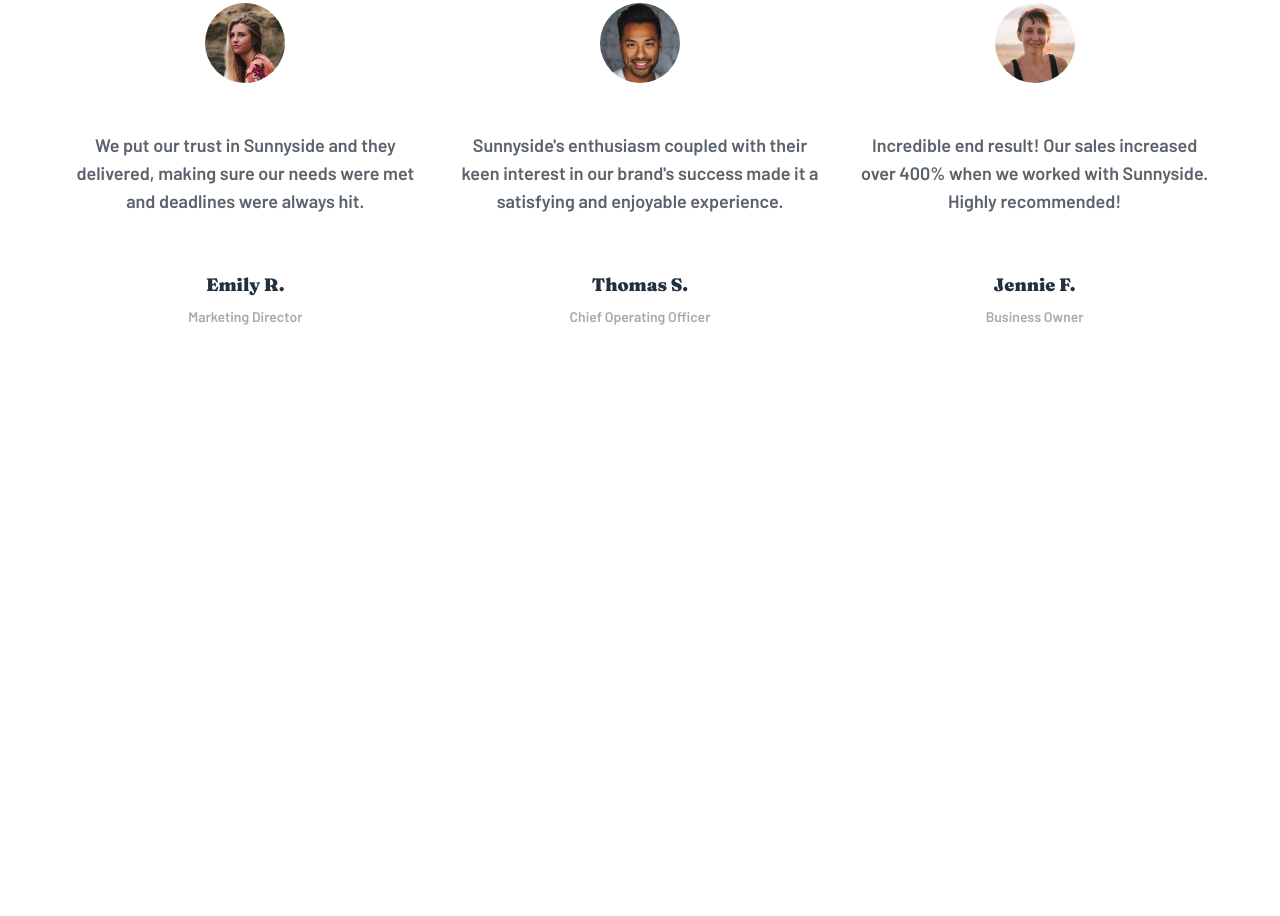
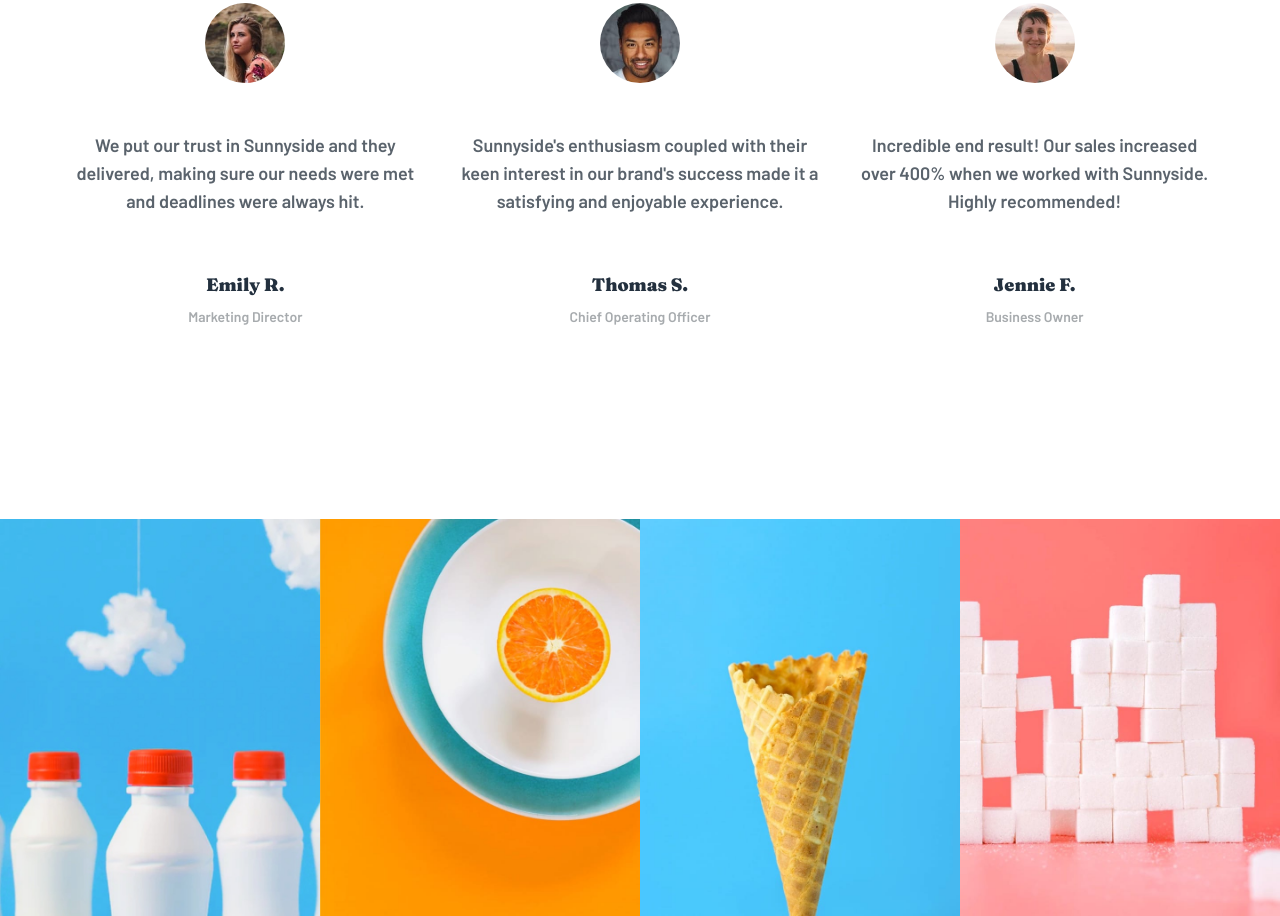
Before and after one commit to LeeConnelly12/sunnyside-landing-page, a website built with Vite: page index.html in a window 1280 px wide. Shown: the part 2581-3497 px from the top of the page. Before the commit the page ends 3100 px from the top, so only its background shows below. Built offline with nearby package versions, Linux system fonts and the light colour scheme.

Commit message:
Create gallery section

```diff
--- a/index.html
+++ b/index.html
@@ -104,5 +104,24 @@
         </div>
     </section>
 
+    <section class="grid grid-cols-2 md:grid-cols-4 max-w-max mx-auto">
+        <picture>
+            <source media="(min-width: 768px)" srcset="/milk-bottles-desktop.jpg">
+            <img src="/milk-bottles.jpg" alt="3 Milk bottles with clouds." class="w-full">
+        </picture>
+        <picture>
+            <source media="(min-width: 768px)" srcset="/orange-desktop.jpg">
+            <img src="/orange.jpg" alt="Orange slice in a bowl." class="w-full">
+        </picture>
+        <picture>
+            <source media="(min-width: 768px)" srcset="/cone-desktop.jpg">
+            <img src="/cone.jpg" alt="Empty ice cream cone." class="w-full">
+        </picture>
+        <picture>
+            <source media="(min-width: 768px)" srcset="/sugar-cubes-desktop.jpg">
+            <img src="/sugar-cubes.jpg" alt="Pile of sugar cubes." class="w-full">
+        </picture>
+    </section>
+
   </body>
 </html>
```
Also changed, not shown: public/cone-desktop.jpg (added), public/cone.jpg (added), public/milk-bottles-desktop.jpg (added), public/milk-bottles.jpg (added), public/orange-desktop.jpg (added), public/orange.jpg (added), public/sugar-cubes-desktop.jpg (added), public/sugar-cubes.jpg (added).
